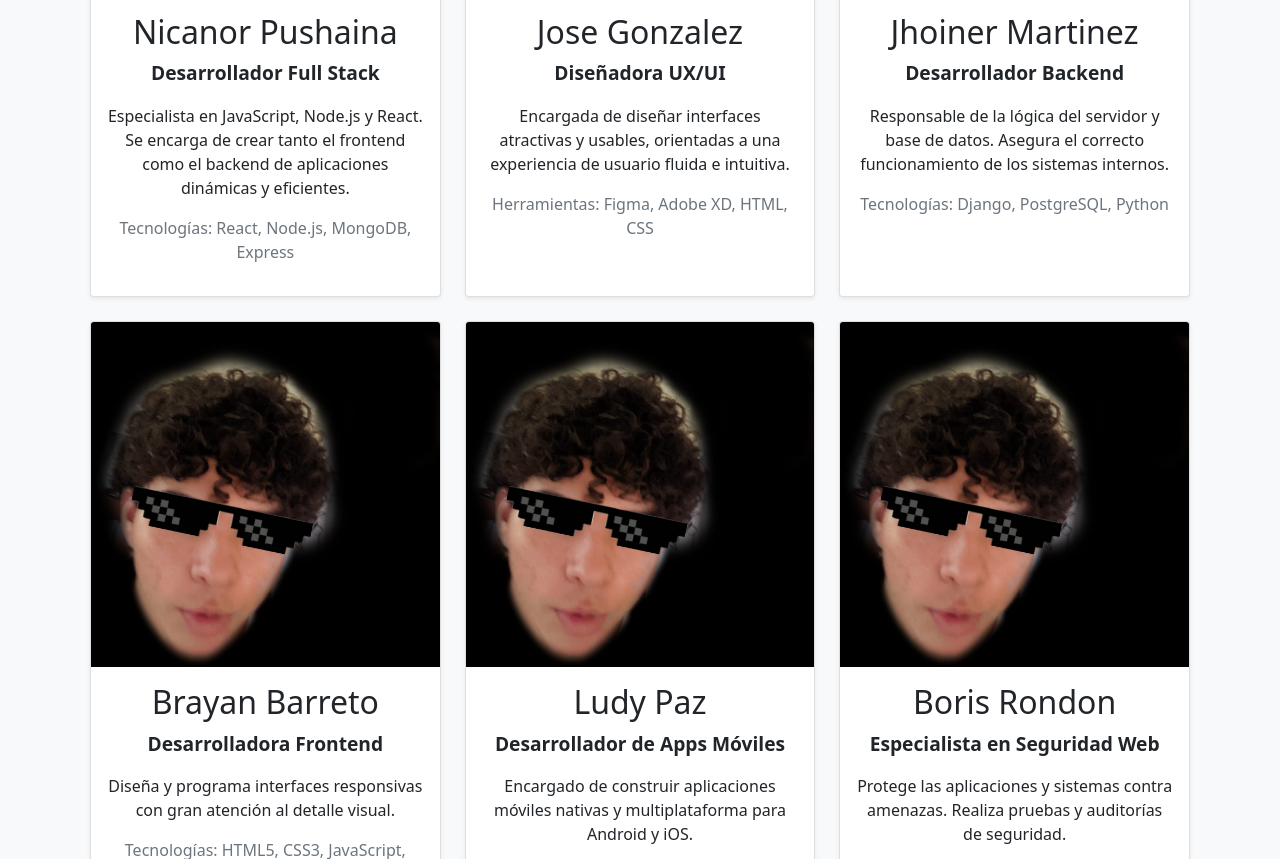
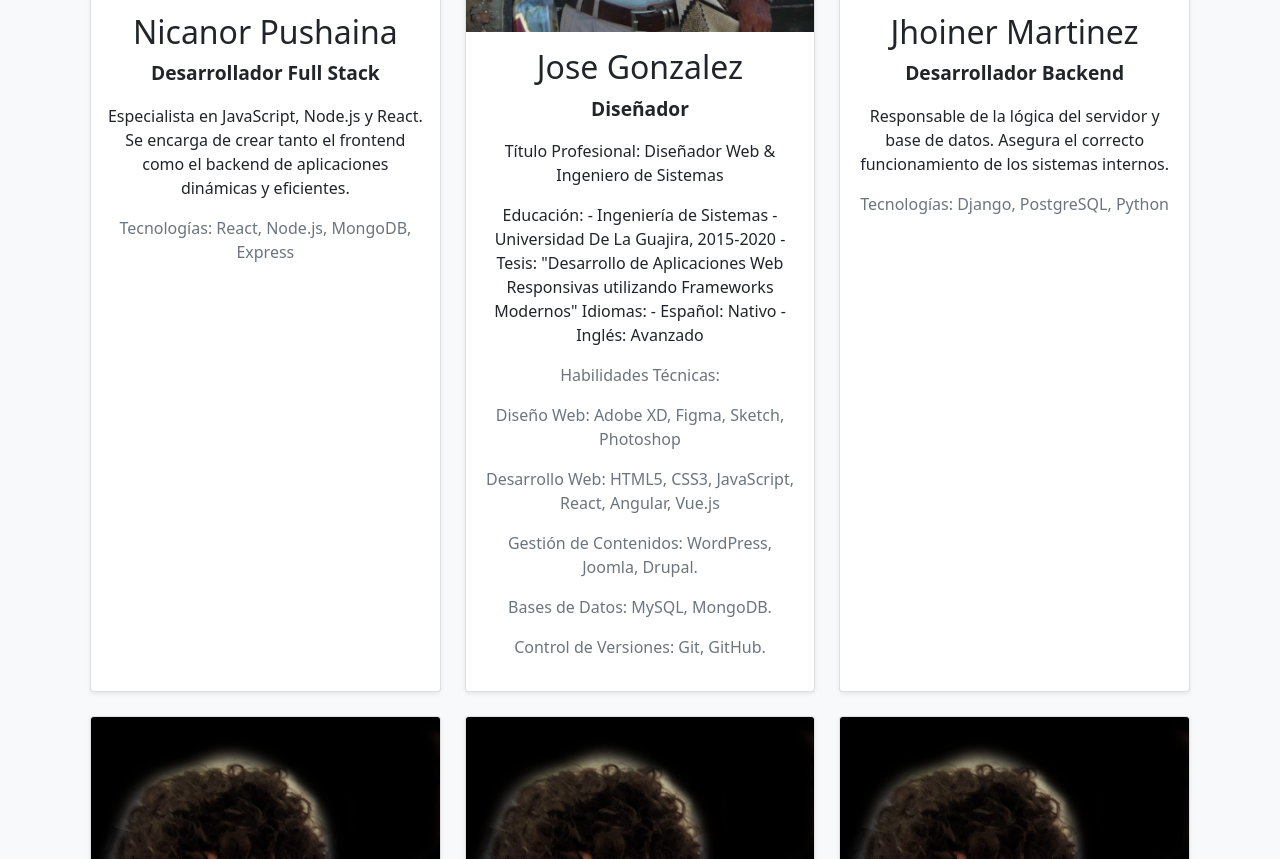
Before and after one commit to JoseGonzalezR/desarrollo, a plain HTML site: page desarrolladores.html in a window 1280 px wide. Shown: the part 772-1631 px from the top of the page. Drawn offline with nearby package versions, Linux system fonts and the light colour scheme.

Commit message:
Add files via upload

```diff
--- a/desarrolladores.html
+++ b/desarrolladores.html
@@ -44,12 +44,25 @@
 
                 <div class="col-sm-6 col-md-4 mb-4">
                     <div class="card shadow-sm h-100">
-                        <img src="nika.jpeg" class="card-img-top" alt="Jose Gonzalez">
+                        <img src="imagen.jpg" class="card-img-top" alt="Jose Gonzalez">
                         <div class="card-body text-center">
                             <h5 class="card-title">Jose Gonzalez</h5>
-                            <p class="card-text fw-bold">Diseñadora UX/UI</p>
-                            <p>Encargada de diseñar interfaces atractivas y usables, orientadas a una experiencia de usuario fluida e intuitiva.</p>
-                            <p class="text-muted">Herramientas: Figma, Adobe XD, HTML, CSS</p>
+                            <p class="card-text fw-bold">Diseñador</p>
+                            <p>Título Profesional: Diseñador Web & Ingeniero de Sistemas</p>
+<p>Educación:
+  - Ingeniería de Sistemas - Universidad De La Guajira, 2015-2020
+  - Tesis: "Desarrollo de Aplicaciones Web Responsivas utilizando Frameworks Modernos"
+
+  Idiomas:
+- Español: Nativo
+- Inglés: Avanzado</p>
+
+                            <p class="text-muted">Habilidades Técnicas:</p>
+<p class="text-muted">Diseño Web: Adobe XD, Figma, Sketch, Photoshop
+<p class="text-muted">Desarrollo Web: HTML5, CSS3, JavaScript, React, Angular, Vue.js</p>
+<p class="text-muted">Gestión de Contenidos: WordPress, Joomla, Drupal.</p>
+<p class="text-muted">Bases de Datos: MySQL, MongoDB.</p>
+<p class="text-muted">Control de Versiones: Git, GitHub.</p></p>
                         </div>
                     </div>
                 </div>
```
Also changed, not shown: imagen.jpg (added), 1 other file.
